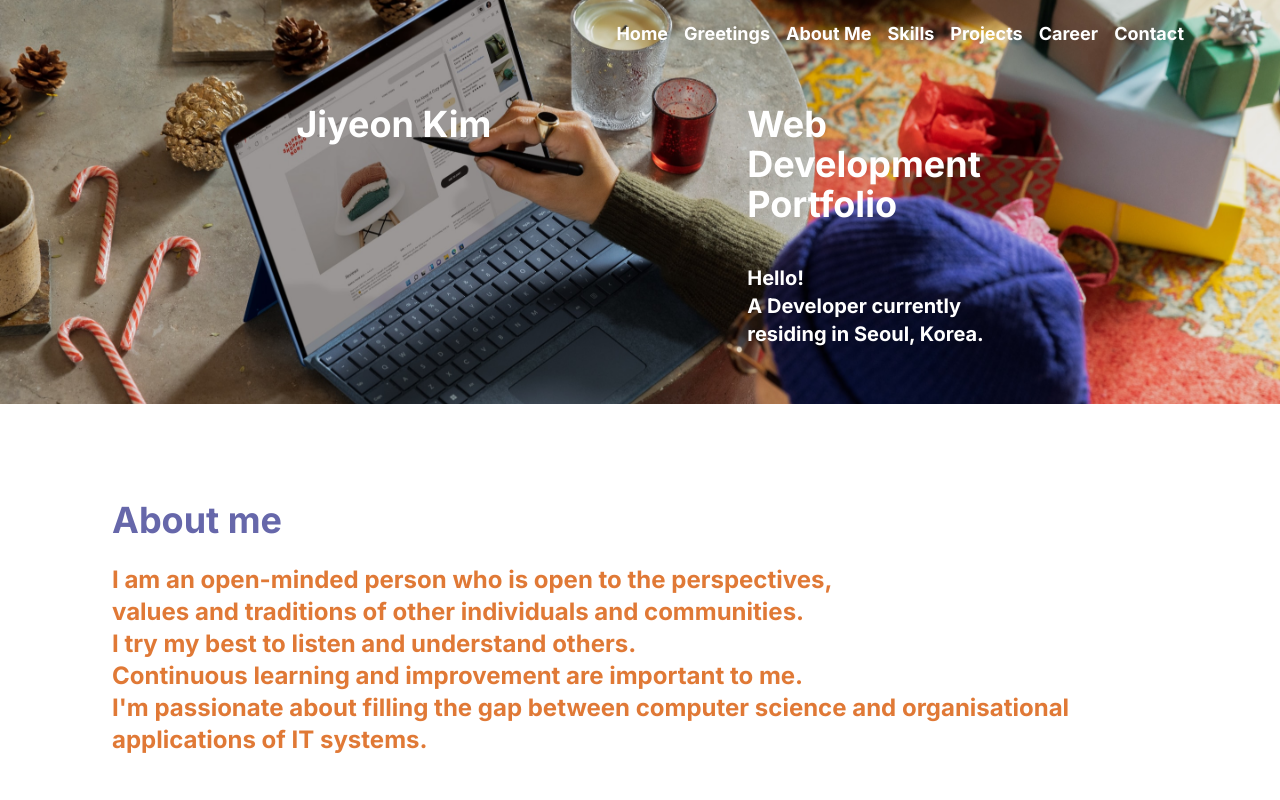
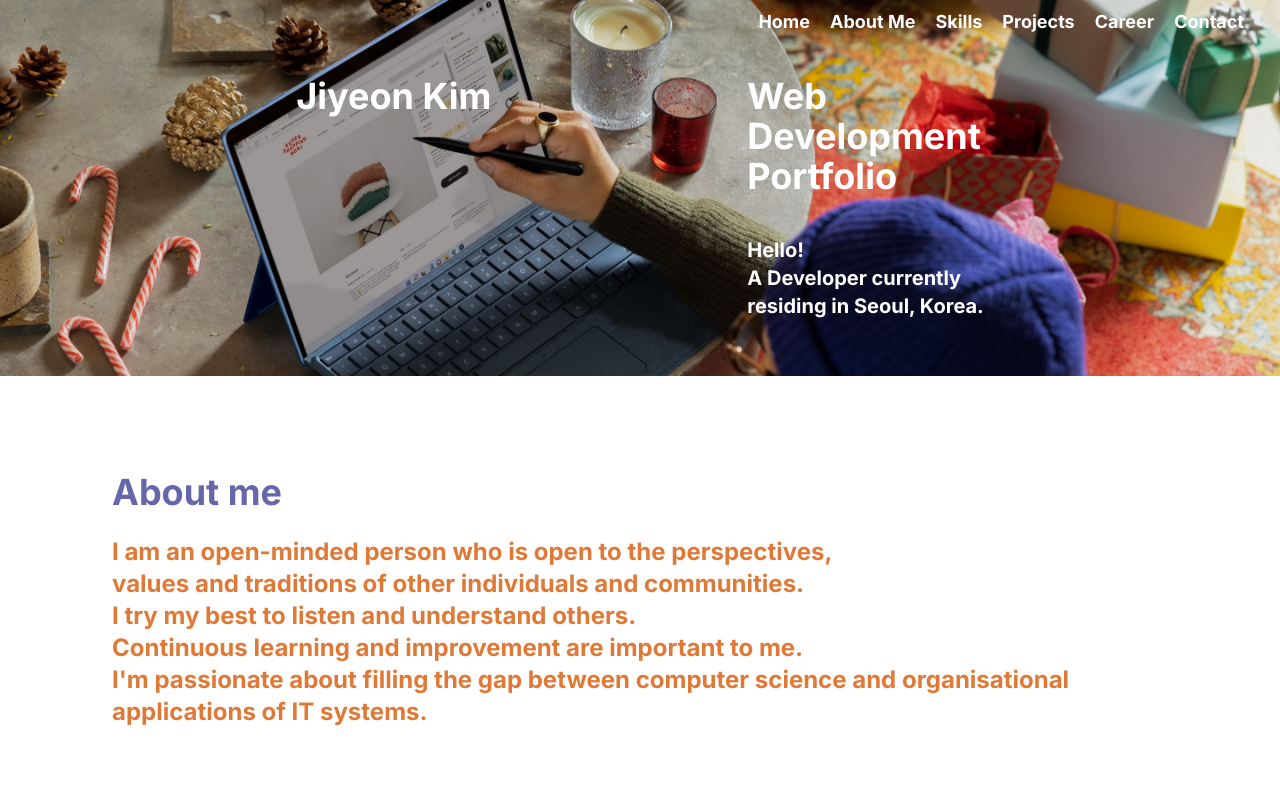
Before and after one commit to april-jiyeon-kim/april-portfolio, a Next.js app: page / in a window 1280 px wide. Shown: the top 800 px of the page. Built offline with nearby package versions, Linux system fonts and the light colour scheme.

Commit message:
feat: add navigation

```diff
--- a/app/components/AboutMe.tsx
+++ b/app/components/AboutMe.tsx
@@ -7,8 +7,8 @@ const AboutMe = (): JSX.Element => {
   useEffect(() => {}, []);
 
   return (
-    <section>
-      <div className="flex justify-center my-24 mx-28 ">
+    <section id="about-me">
+      <div className="flex justify-center py-24 px-28 ">
         <div className="flex flex-col justify-center m-auto align-middle ">
           <h1 className="mb-6 text-4xl font-bold text-purple">About me</h1>
           <h2 className="text-2xl font-bold text-orange ">
--- a/app/components/Career.tsx
+++ b/app/components/Career.tsx
@@ -7,7 +7,7 @@ const Career = (): JSX.Element => {
   useEffect(() => {}, []);
 
   return (
-    <section>
+    <section id="career">
       <div className="flex flex-col items-center mt-24 mx-28 mb-52 ">
         <div className="flex flex-col justify-center mb-6 text-4xl font-bold text-black">
           CAREER
--- a/app/components/Contact.tsx
+++ b/app/components/Contact.tsx
@@ -4,7 +4,7 @@ const Contact = (): JSX.Element => {
   useEffect(() => {}, []);
 
   return (
-    <section>
+    <section id="contact">
       <div className="flex justify-center py-16 text-white align-middle bg-black px-28 h-96">
         <span className="text-sm">
           © 2023. Jiyeon Kim. All rights reserved.
--- a/app/components/Greetings.tsx
+++ b/app/components/Greetings.tsx
@@ -1,22 +1,21 @@
 "use client";
 
 import React, { useEffect } from "react";
-import Navigation from "./Navigation";
 
 const Greetings = (): JSX.Element => {
   useEffect(() => {}, []);
 
   return (
     <section
-      className="px-20 pt-5"
+      id="greetings"
+      className="relative px-20 pt-5"
       style={{
         backgroundImage: "url('/images/home_background.png')",
         backgroundRepeat: "no-repeat",
         backgroundSize: "cover",
       }}
     >
-      <Navigation />
-      <div className="flex justify-center px-48 align-middle py-14 ">
+      <div className="flex justify-center px-48 align-middle py-14">
         <div className="flex flex-row ">
           <h1 className="text-4xl font-bold text-white">Jiyeon Kim</h1>
           <div className="ml-64 ">
--- a/app/components/Navigation.tsx
+++ b/app/components/Navigation.tsx
@@ -1,33 +1,63 @@
 "use client";
 
 import Link from "next/link";
-import { useRouter } from "next/router";
-import React, { useEffect, useState } from "react";
+import React, { useEffect, useRef, useState } from "react";
 
 const Navigation = (): JSX.Element => {
+  const [isNavbarDark, setIsNavbarDark] = useState(false);
+  const navbarRef = useRef<HTMLElement>(null);
+
+  useEffect(() => {
+    const handleScroll = () => {
+      const navbarHeight =
+        navbarRef.current?.getBoundingClientRect().height || 0;
+      setIsNavbarDark(window.scrollY > navbarHeight);
+    };
+
+    const navbarRef = React.createRef<HTMLElement>();
+    document.addEventListener("scroll", handleScroll);
+
+    return () => {
+      document.removeEventListener("scroll", handleScroll);
+    };
+  }, []);
+
+  const handleHomeClick = () => {
+    console.log("?");
+    window.scrollTo({ top: 0, behavior: "smooth" });
+  };
+
   return (
-    <header>
+    <header
+      ref={navbarRef}
+      className={`fixed w-full flex justify-end items-center py-2 px-4 transition-all duration-[animation-duration] z-10 ${
+        isNavbarDark && "bg-white bg-opacity-80"
+      }`}
+    >
       <nav>
-        <ul className="flex justify-end text-lg font-bold text-white">
-          <li className="mr-4">
-            <Link href="/">Home</Link>
+        <ul
+          className={`flex justify-end text-lg font-bold  ${
+            isNavbarDark ? "text-black" : "text-white"
+          }`}
+        >
+          <li className="mr-5">
+            <Link href="/" onClick={handleHomeClick}>
+              Home
+            </Link>
           </li>
-          <li className="mr-4">
-            <Link href="#greetings">Greetings</Link>
-          </li>
-          <li className="mr-4">
+          <li className="mr-5">
             <Link href="#about-me">About Me</Link>
           </li>
-          <li className="mr-4">
+          <li className="mr-5">
             <Link href="#skills">Skills</Link>
           </li>
-          <li className="mr-4">
+          <li className="mr-5">
             <Link href="#projects">Projects</Link>
           </li>
-          <li className="mr-4">
+          <li className="mr-5">
             <Link href="#career">Career</Link>
           </li>
-          <li className="mr-4">
+          <li className="mr-5">
             <Link href="#contact">Contact</Link>
           </li>
         </ul>
--- a/app/components/Projects.tsx
+++ b/app/components/Projects.tsx
@@ -6,7 +6,7 @@ const Projects = (): JSX.Element => {
   useEffect(() => {}, []);
 
   return (
-    <section>
+    <section id="projects">
       <div className="flex justify-center py-16 align-middle px-28 h-96 bg-green ">
         <h1 className="mb-6 text-4xl font-bold text-white">PROJECTS</h1>
       </div>
--- a/app/components/Skills.tsx
+++ b/app/components/Skills.tsx
@@ -6,9 +6,9 @@ const Skills = (): JSX.Element => {
   useEffect(() => {}, []);
 
   return (
-    <section>
+    <section id="skills">
       <div className="flex justify-center py-16 align-middle px-28 h-96 bg-orange">
-        <h1 className="mb-6 text-4xl font-bold text-white">Skills</h1>
+        <h1 className="mb-6 text-4xl font-bold text-white">SKILLS</h1>
       </div>
     </section>
   );
--- a/app/page.tsx
+++ b/app/page.tsx
@@ -6,16 +6,18 @@ import Projects from "./components/Projects";
 import Career from "./components/Career";
 import Contact from "./components/Contact";
 import Education from "./components/Education";
+import Navigation from "./components/Navigation";
 
 export default function Home() {
   return (
-    <div>
+    <>
+      <Navigation />
       <Greetings />
       <AboutMe />
       <Skills />
       <Projects />
       <Career />
       <Contact />
-    </div>
+    </>
   );
 }
```
